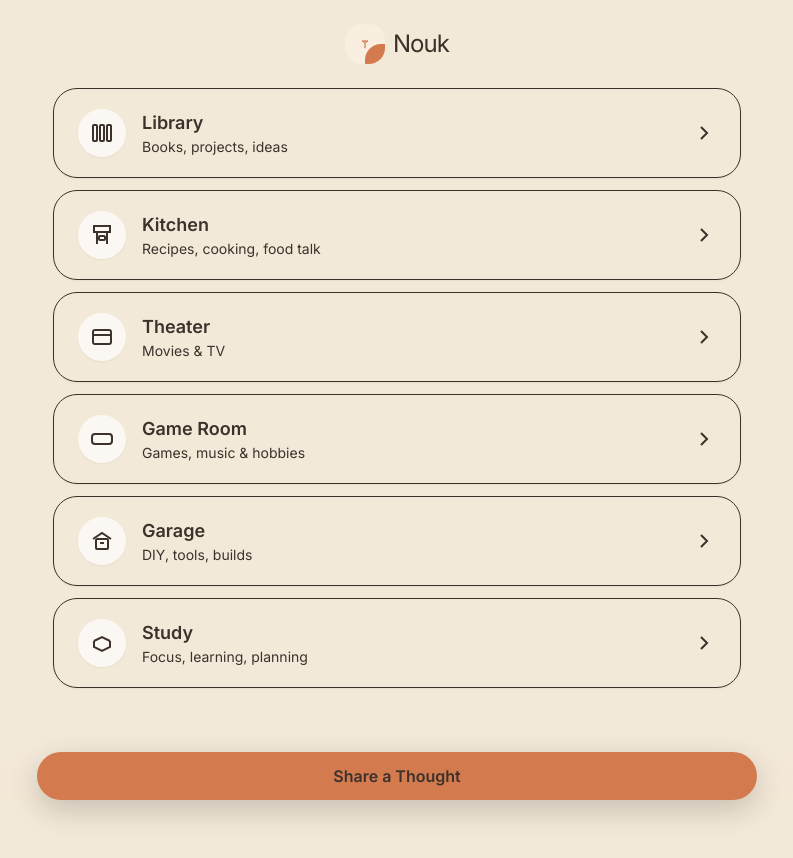
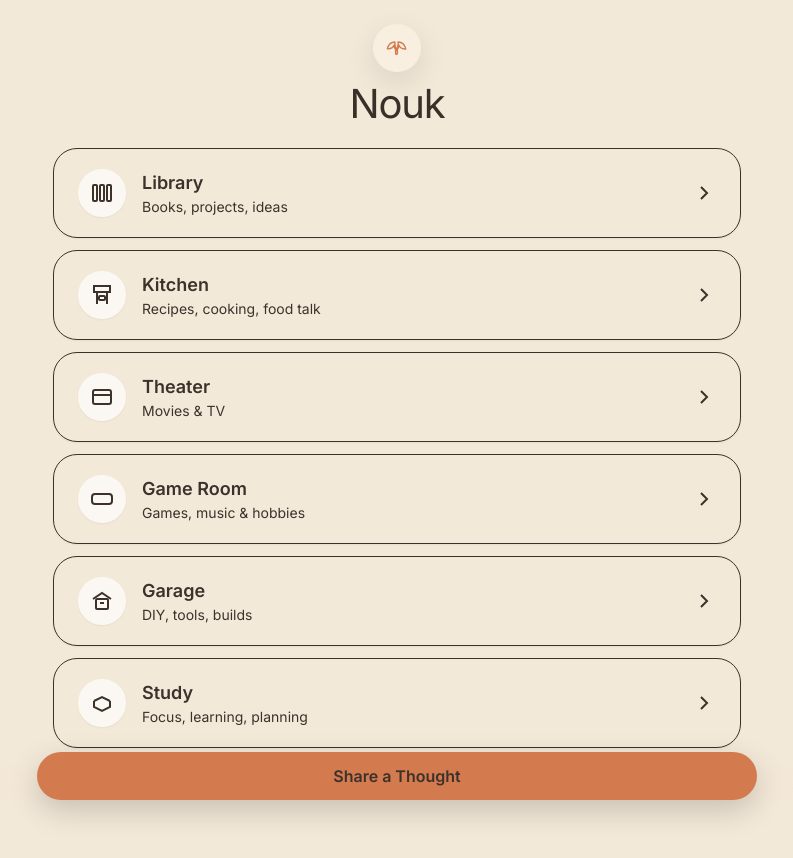
Before and after one commit to dus10-sudo/Nouk-V2, a Next.js app: page / in a window 1280 px wide. Shown: the top 858 px of the page, without its empty margins (243-1036 px from the left). Built offline with nearby package versions, Linux system fonts and the light colour scheme; a web font is replaced by a local one.

Commit message:
Update Logo.tsx

```diff
--- a/src/components/Logo.tsx
+++ b/src/components/Logo.tsx
@@ -1,50 +1,35 @@
 // src/components/Logo.tsx
-"use client";
 
-import * as React from "react";
-
-/**
- * Nouk Logo – little sprout in a soft rounded corner.
- * Uses the same color tokens you already defined in global.css:
- * --paper, --ink, --accent, --accent-press
- */
 export default function Logo() {
   return (
-    <div className="inline-flex items-center gap-2">
-      {/* Sprout + corner shape */}
-      <div className="relative h-10 w-10 rounded-2xl bg-[var(--card)] shadow-[var(--shadow)] flex items-center justify-center overflow-hidden">
-        {/* Corner block */}
-        <div className="absolute inset-0">
-          <div className="absolute right-0 bottom-0 h-1/2 w-1/2 bg-[var(--accent)] rounded-tl-2xl" />
-        </div>
-        {/* Sprout icon */}
+    <div className="flex flex-col items-center gap-3">
+      {/* Sprout glyph in a soft circle */}
+      <div className="flex h-12 w-12 items-center justify-center rounded-full bg-[var(--card)] shadow-[0_10px_30px_rgba(0,0,0,0.10)]">
         <svg
+          aria-hidden="true"
           viewBox="0 0 32 32"
-          className="relative h-5 w-5 text-[var(--accent)]"
-          aria-hidden="true"
+          className="h-7 w-7"
         >
-          {/* Stem */}
           <path
-            d="M16 10v12"
-            stroke="currentColor"
-            strokeWidth="2"
+            d="M16 18.5c-1.6-2.3-2.4-4.6-2.4-7.1V9.2
+               c-2.3.1-4.2.8-5.8 2.1C6.3 12.7 5.4 14.6 5 17
+               c2.2.2 4.1-.3 5.6-1.4 1-.7 1.7-1.7 2-2.7
+               .2 1.7.8 3.4 1.8 5v4.3c0 .5.4 1 1 1s1-.4 1-1v-4.3
+               c1-1.6 1.6-3.3 1.8-5 0 0 .1 0 .1.1
+               .3 1.1 1 2 2 2.7 1.5 1.1 3.4 1.6 5.6 1.4
+               -.4-2.4-1.3-4.3-2.8-5.8-1.6-1.3-3.5-2-5.8-2.1v2.2
+               c0 2.5-.8 4.8-2.4 7.1z"
+            fill="none"
+            stroke="var(--accent)"
+            strokeWidth="1.6"
             strokeLinecap="round"
-          />
-          {/* Left leaf */}
-          <path
-            d="M15 14c-2.5 0-4-1.8-4-4 2.2 0 4 .8 4 4Z"
-            fill="currentColor"
-          />
-          {/* Right leaf */}
-          <path
-            d="M17 14c0-3.2 1.8-4 4-4 0 2.2-1.5 4-4 4Z"
-            fill="currentColor"
+            strokeLinejoin="round"
           />
         </svg>
       </div>
 
       {/* Wordmark */}
-      <span className="font-serif text-[24px] leading-none tracking-[-0.04em] text-[var(--ink)]">
+      <span className="font-serif text-[40px] leading-[1] tracking-[-0.03em] text-[var(--ink)]">
         Nouk
       </span>
     </div>
```
